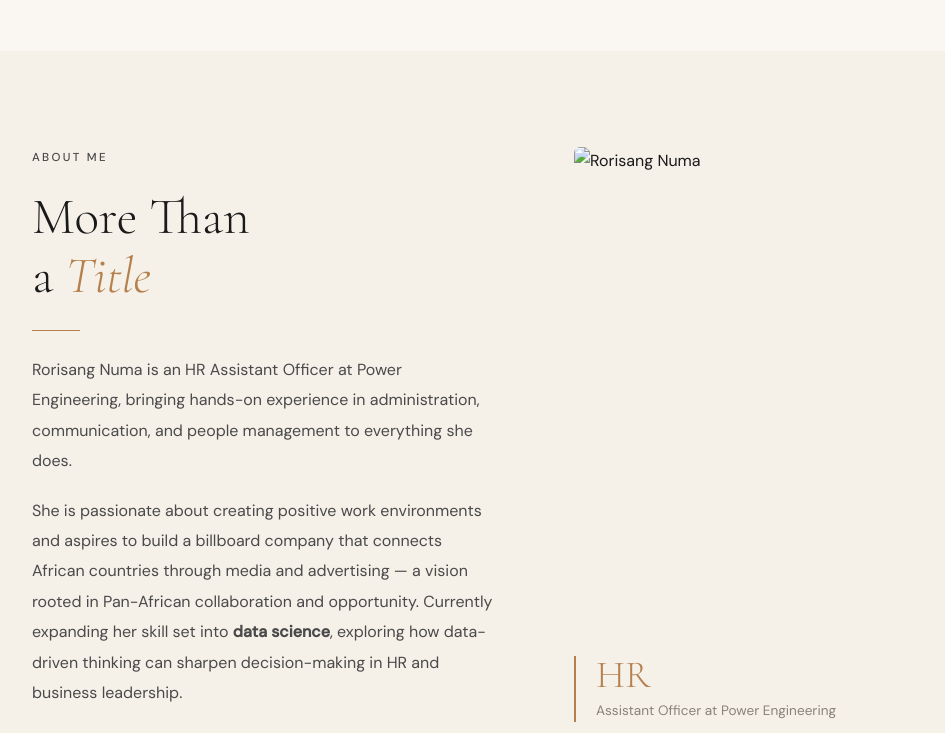
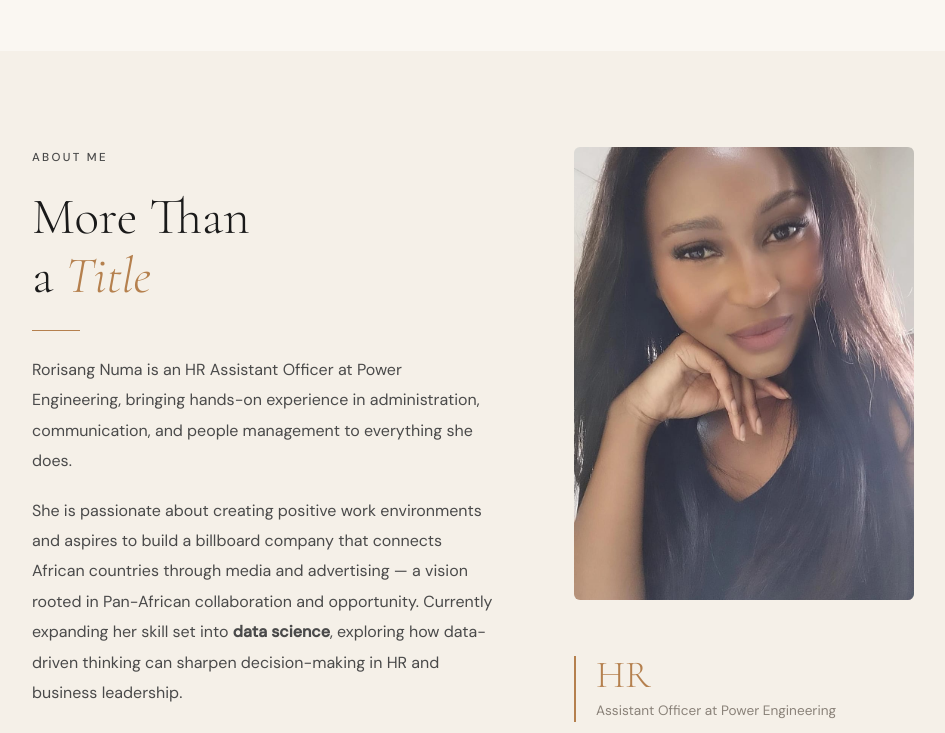
Before and after one commit to RoriN93/Rorin, a plain HTML site: page index.html in a window 1280 px wide. Shown: the part 749-1482 px from the top of the page, without its empty margins (106-1051 px from the left). Drawn offline with nearby package versions, Linux system fonts and the light colour scheme.

Commit message:
Update index.html

```diff
--- a/index.html
+++ b/index.html
@@ -540,7 +540,7 @@
 
        <!-- PROFILE PHOTO -->
 <img
-  src="Portfolio.jpeg"
+  src="profile.jpeg"
   alt="Rorisang Numa"
   style="width:100%; max-width:340px; aspect-ratio:3/4;
          object-fit:cover; border-radius:6px;
```
